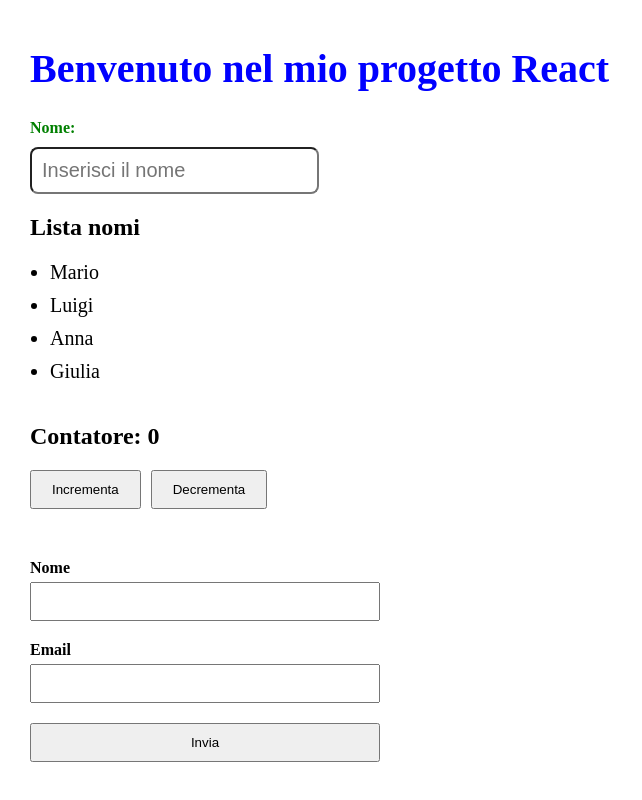
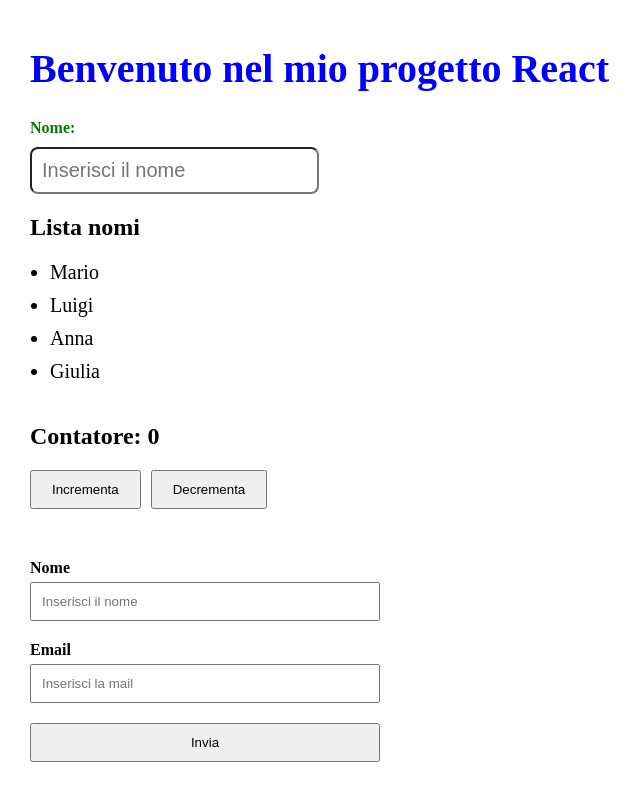
Before and after one commit to sparacogiovanni-bit/progetto-react, a React (Vite) app: page / in a window 1280 px wide. Shown: the part 912-1712 px from the top of the page, without its empty margins (0-642 px from the left). Built offline with nearby package versions, Linux system fonts and the light colour scheme.

Commit message:
modificato il form, list e app

```diff
--- a/src/App.jsx
+++ b/src/App.jsx
@@ -1,3 +1,5 @@
+import { useState } from "react";
+
 import Navbar from "./components/Navbar";
 import Header from "./components/Header";
 import List from "./components/List";
@@ -5,47 +7,99 @@
 import Form from "./components/Form";
 
 function App() {
+  const [name, setName] = useState("");
+  const [email, setEmail] = useState("");
 
-  const names = [
-    "Mario",
-    "Luigi",
-    "Anna",
-    "Giulia"
-  ];
+  const [submittedData, setSubmittedData] = useState(null);
+
+  function handleSubmit(e) {
+    e.preventDefault();
+    setSubmittedData({
+      name,
+      email,
+    });
+    setName("");
+    setEmail("");
+  }
 
   return (
     <>
     <Navbar />
-
     <Header />
-
     <div className="container">
-
     <h1 className="main-title">
     Benvenuto nel mio progetto React
     </h1>
-
-        <label className="input-label" htmlFor="nome">
+    <label
+    className="input-label"
+    htmlFor="nome"
+    >
     Nome:
     </label>
-
     <input
     className="text-input"
     type="text"
     id="nome"
     placeholder="Inserisci il nome"
     />
-
     <h2 className="list-title">
     Lista nomi
     </h2>
-
-        <List names={names} />
+    <List>
+    <List.Item>
+    Mario
+    </List.Item>
+    <List.Item>
+    Luigi
+    </List.Item>
+    <List.Item>
+    Anna
+    </List.Item>
+    <List.Item>
+    Giulia
+    </List.Item>
+    </List>
 
     <Counter />
+    <div className="form-container">
+    <Form onSubmit={handleSubmit}>
+    <Form.Input
+    label="Nome"
+    type="text"
+    value={name}
+    onChange={(e) => setName(e.target.value)}
+    placeholder="Inserisci il nome"
+    />
 
-        <Form />
+    <Form.Input
+    label="Email"
+    type="email"
+    value={email}
+    onChange={(e) => setEmail(e.target.value)}
+    placeholder="Inserisci la mail"
+    />
 
+    <Form.Button>
+    Invia
+    </Form.Button>
+
+    </Form>
+    {submittedData && (
+      <div className="card">
+      <h3>
+      Dati inseriti
+      </h3>
+      <p>
+      <strong>Nome:</strong>
+      {submittedData.name}
+      </p>
+      <p>
+      <strong>Email:</strong>
+      {submittedData.email}
+      </p>
+      </div>
+    )}
+    </div>
     </div>
     </>
   );
--- a/src/components/Form.jsx
+++ b/src/components/Form.jsx
@@ -1,60 +1,46 @@
-import { useState } from "react";
-
-function Form() {
-  const [name, setName] = useState("");
-  const [email, setEmail] = useState("");
-
-  const [submittedData, setSubmittedData] = useState(null);
-
-  function handleSubmit(e) {
-    e.preventDefault();
-
-    setSubmittedData({
-      name,
-      email,
-    });
-
-    setName("");
-    setEmail("");
-  }
+function Form({ children, onSubmit }) {
 
   return (
-    <div className="form-container">
-      <form onSubmit={handleSubmit} className="form">
-        <div>
-          <label>Nome</label>
-          <input
-            type="text"
-            value={name}
-            onChange={(e) => setName(e.target.value)}
-          />
-        </div>
+    <form
+    className="form"
+    onSubmit={onSubmit} >
+    {children}
+    </form>
+  );
+}
 
-        <div>
-          <label>Email</label>
-          <input
-            type="email"
-            value={email}
-            onChange={(e) => setEmail(e.target.value)}
-          />
-        </div>
+function FormInput({
+  label,
+  type,
+  value,
+  onChange,
+  placeholder,
+}) {
 
-        <button type="submit">Invia</button>
-      </form>
-
-      {submittedData && (
-        <div className="card">
-          <h3>Dati inseriti</h3>
-          <p>
-            <strong>Nome:</strong> {submittedData.name}
-          </p>
-          <p>
-            <strong>Email:</strong> {submittedData.email}
-          </p>
-        </div>
-      )}
+  return (
+    <div>
+    <label>
+    {label}
+    </label>
+    <input
+    type={type}
+    value={value}
+    onChange={onChange}
+    placeholder={placeholder}
+    />
     </div>
   );
 }
 
+function FormButton({ children }) {
+  return (
+    <button type="submit">
+    {children}
+    </button>
+  );
+}
+
+Form.Input = FormInput;
+Form.Button = FormButton;
+
 export default Form;
--- a/src/components/List.jsx
+++ b/src/components/List.jsx
@@ -1,11 +1,19 @@
-function List(props) {
+function List({ children }) {
   return (
     <ul className="name-list">
-      {props.names.map((name, index) => (
-        <li key={index}>{name}</li>
-      ))}
+    {children}
     </ul>
-  )
+  );
 }
 
-export default List
+function ListItem({ children }) {
+  return (
+    <li>
+    {children}
+    </li>
+  );
+}
+
+List.Item = ListItem;
+
+export default List;
```
Lines whose indentation alone changed are shown as unchanged.
